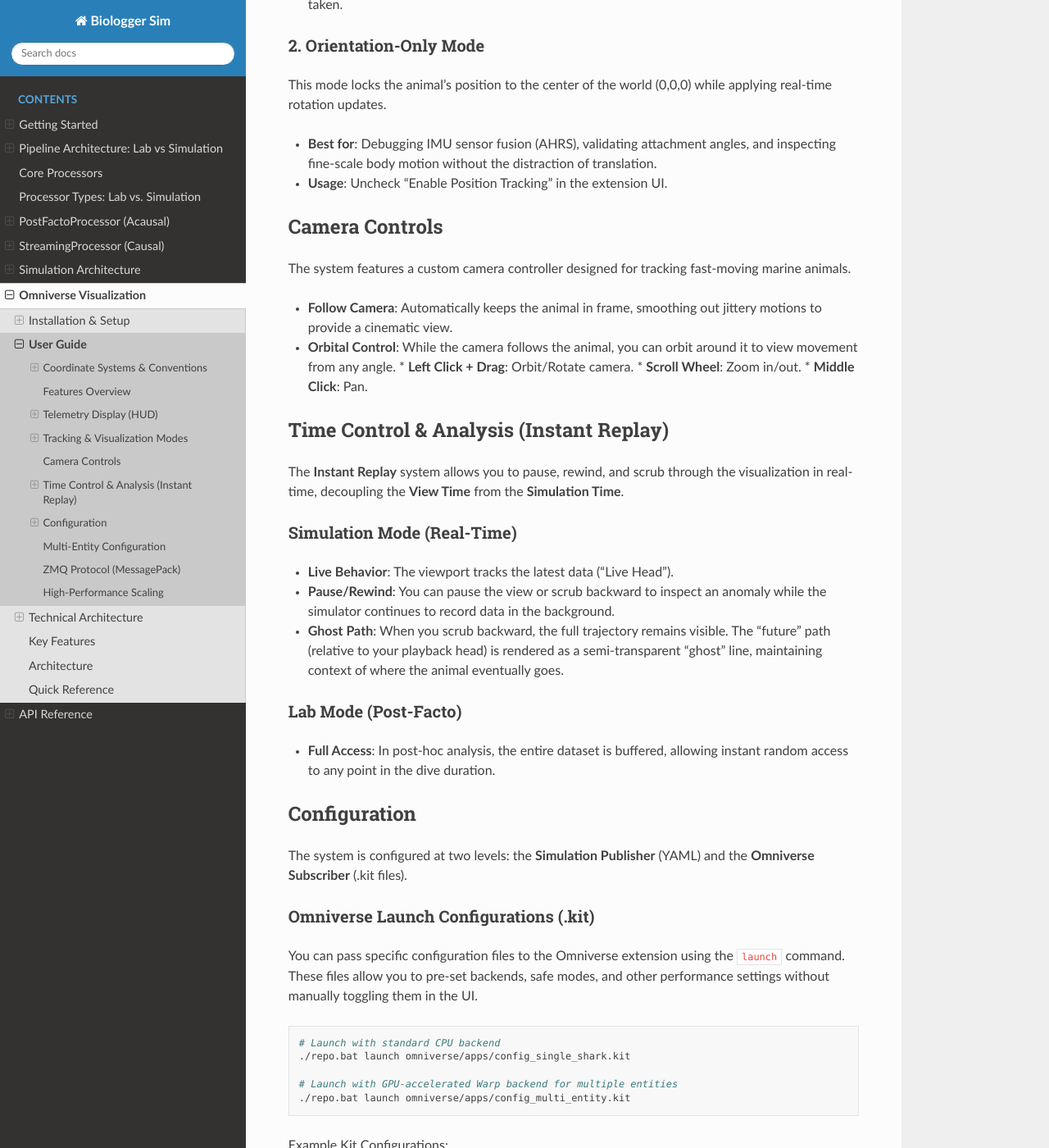
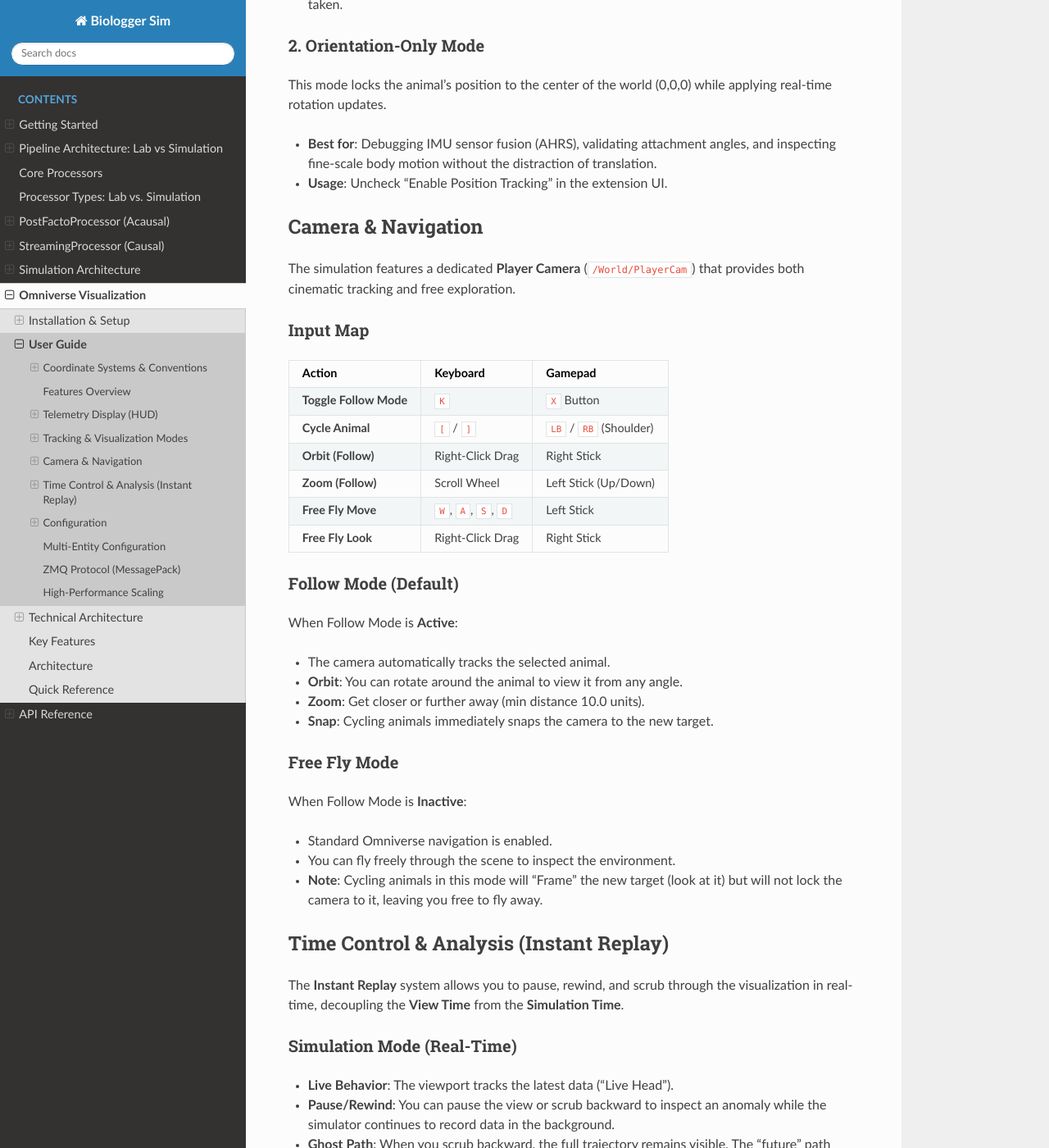
Before and after one commit to lhzn-io/biologger-sim, a Sphinx documentation site: the page built from docs/source/visualization/user_guide.rst, in a window 1280 px wide and 1400 px high, scrolled down 3219 px. Shown: the whole window at 82% size. Built offline with Sphinx 7.4.7 and the Read the Docs theme 3.1.0, drawn with Linux system fonts in a browser that asks for light colours.

Commit message:
Docs: Update User Guide with new Player Camera controls

```diff
--- a/docs/source/visualization/user_guide.rst
+++ b/docs/source/visualization/user_guide.rst
@@ -126,16 +126,48 @@ This mode locks the animal's position to the center of the world (0,0,0) while a
 *   **Best for**: Debugging IMU sensor fusion (AHRS), validating attachment angles, and inspecting fine-scale body motion without the distraction of translation.
 *   **Usage**: Uncheck "Enable Position Tracking" in the extension UI.
 
-Camera Controls
----------------
+Camera & Navigation
+-------------------
 
-The system features a custom camera controller designed for tracking fast-moving marine animals.
+The simulation features a dedicated **Player Camera** (``/World/PlayerCam``) that provides both cinematic tracking and free exploration.
 
-*   **Follow Camera**: Automatically keeps the animal in frame, smoothing out jittery motions to provide a cinematic view.
-*   **Orbital Control**: While the camera follows the animal, you can orbit around it to view movement from any angle.
-    *   **Left Click + Drag**: Orbit/Rotate camera.
-    *   **Scroll Wheel**: Zoom in/out.
-    *   **Middle Click**: Pan.
+Input Map
+~~~~~~~~~
+
++-----------------------+----------------------------+---------------------------+
+| Action                | Keyboard                   | Gamepad                   |
++=======================+============================+===========================+
+| **Toggle Follow Mode**| ``K``                      | ``X`` Button              |
++-----------------------+----------------------------+---------------------------+
+| **Cycle Animal**      | ``[`` / ``]``              | ``LB`` / ``RB`` (Shoulder)|
++-----------------------+----------------------------+---------------------------+
+| **Orbit (Follow)**    | Right-Click Drag           | Right Stick               |
++-----------------------+----------------------------+---------------------------+
+| **Zoom (Follow)**     | Scroll Wheel               | Left Stick (Up/Down)      |
++-----------------------+----------------------------+---------------------------+
+| **Free Fly Move**     | ``W``, ``A``, ``S``, ``D`` | Left Stick                |
++-----------------------+----------------------------+---------------------------+
+| **Free Fly Look**     | Right-Click Drag           | Right Stick               |
++-----------------------+----------------------------+---------------------------+
+
+Follow Mode (Default)
+~~~~~~~~~~~~~~~~~~~~~
+
+When Follow Mode is **Active**:
+
+*   The camera automatically tracks the selected animal.
+*   **Orbit**: You can rotate around the animal to view it from any angle.
+*   **Zoom**: Get closer or further away (min distance 10.0 units).
+*   **Snap**: Cycling animals immediately snaps the camera to the new target.
+
+Free Fly Mode
+~~~~~~~~~~~~~
+
+When Follow Mode is **Inactive**:
+
+*   Standard Omniverse navigation is enabled.
+*   You can fly freely through the scene to inspect the environment.
+*   **Note**: Cycling animals in this mode will "Frame" the new target (look at it) but will not lock the camera to it, leaving you free to fly away.
 
 Time Control & Analysis (Instant Replay)
 ----------------------------------------
```
